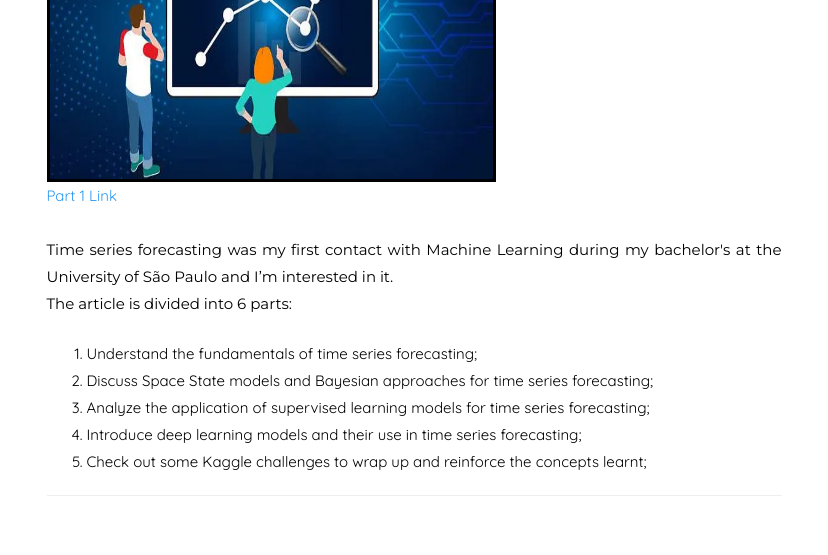
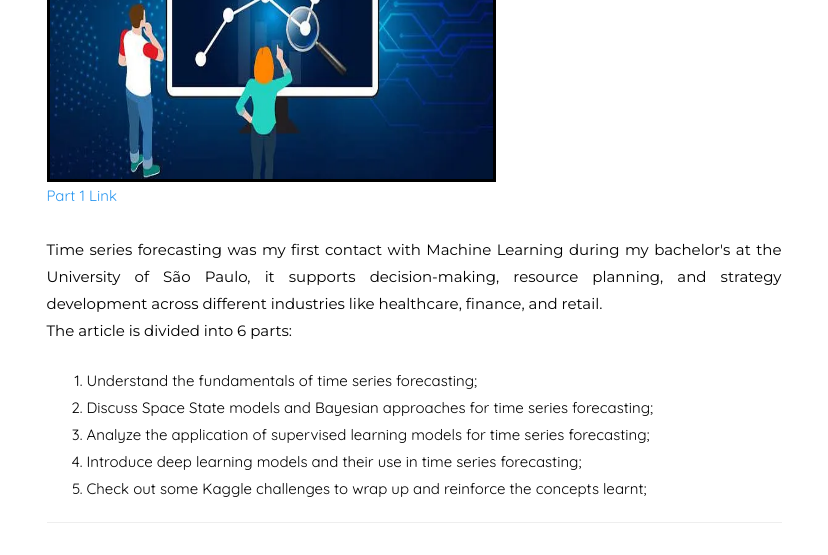
Before and after one commit to FilipeMouraoGit/filipemourao.github.io, a plain HTML site: page all_you_need_to_start.html in a window 1280 px wide. Shown: the part 978-1533 px from the top of the page, without its empty margins (376-1204 px from the left). Drawn offline with nearby package versions, Linux system fonts and the light colour scheme; a web font is replaced by a local one.

Commit message:
correcting medium post texts

```diff
--- a/all_you_need_to_start.html
+++ b/all_you_need_to_start.html
@@ -88,7 +88,7 @@
                                  </div>
                                  <a href="https://medium.com/@filipemourao16/all-you-need-to-start-forecast-part-1-b577be232f99">Part 1 Link</a></a>
                                  <br><br>
-                                 <p align="justify">Time series forecasting was my first contact with Machine Learning during my bachelor's at the University of São Paulo and I’m interested in it.<br>The article is divided into 6 parts:</p>
+                                 <p align="justify">Time series forecasting was my first contact with Machine Learning during my bachelor's at the University of São Paulo, it supports decision-making, resource planning, and strategy development across different industries like healthcare, finance, and retail.<br>The article is divided into 6 parts:</p>
                                  <ol align="justify" style="color: black">
                                     <li>Understand the fundamentals of time series forecasting;</li>
                                     <li>Discuss Space State models and Bayesian approaches for time series forecasting;</li>
```
Also changed, not shown: data_concepts.html (+1 -1 lines).
